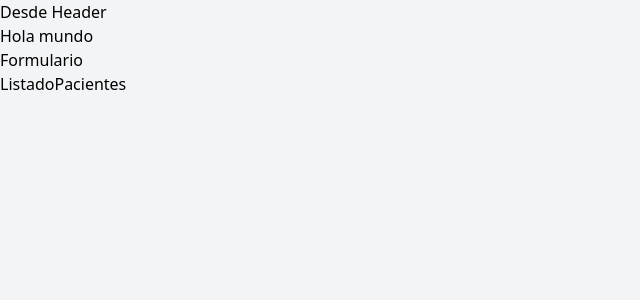
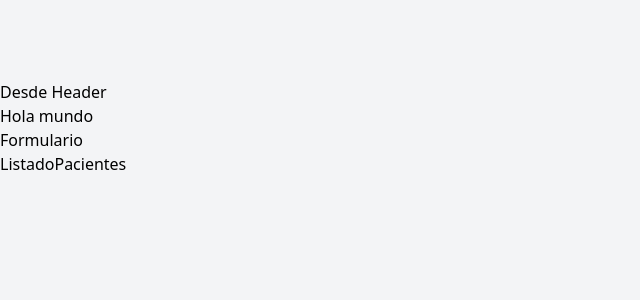
Before and after one commit to borismg04/Admin-Pacientes, a React (Vite) app: page / in a window 1280 px wide. Shown: the top 300 px of the page, without its empty margins (0-640 px from the left). Built offline with nearby package versions, Linux system fonts and the light colour scheme.

Commit message:
dep tailwind css

```diff
--- a/src/App.jsx
+++ b/src/App.jsx
@@ -4,11 +4,11 @@ import ListadoPacientes from "./components/ListadoPacientes"
 
 function App() {
   return (
-    <>
+    <div className="container mx-auto mt-20">
       <Header />
       <Formulario />
       <ListadoPacientes />
-    </>
+    </div>
   )
 }
 
```
Also changed, not shown: Conceptos.txt.
